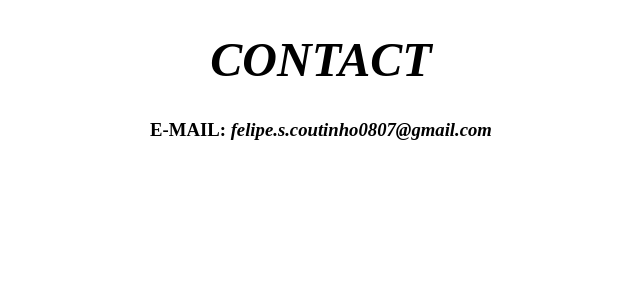
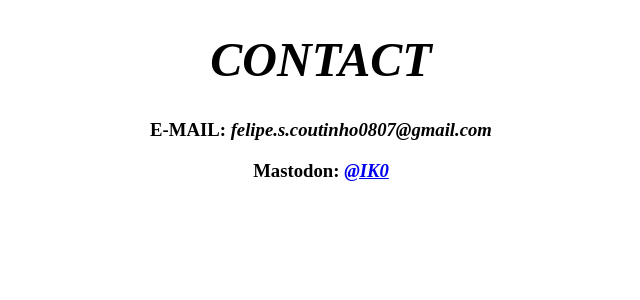
Before and after one commit to fsctnh/fsctnh.github.io, a Flask app: page /contact in a window 1280 px wide. Shown: the top 300 px of the page, without its empty margins (319-959 px from the left). Run offline with Flask 3, Linux system fonts and the light colour scheme.

Commit message:
added mastodon on contacts

```diff
--- a/templates/contact.html
+++ b/templates/contact.html
@@ -18,7 +18,8 @@
             <font size ='5'>
             <i> <b> <h1 style="text-align:center;">CONTACT</h1> </i> </b>
             </font>
-            <div> <h3 style="text-align:center;"> <b>E-MAIL:</b> <i> felipe.s.coutinho0807@gmail.com </i> <p> </h3> </div>
+            <div> <h3 style="text-align:center;"> <b>E-MAIL:</b> <i> felipe.s.coutinho0807@gmail.com </i> <p>
+                <b>Mastodon:</b> <i> <a href="https://mastodon.social/@IK0">@IK0</a> </i> </h3> </div>
     </body>
 
 </html>
```
